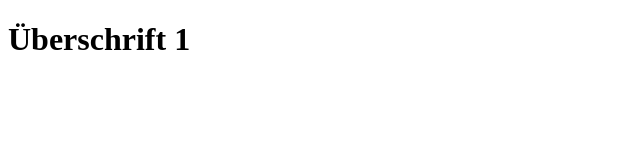
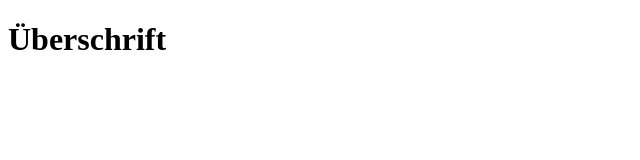
Before and after one commit to IU-Webprogrammierung/webprogrammierung-Lorena51, a plain HTML site: page index.html in a window 1280 px wide. Shown: the full height of the page, 0-640 px from the left. Drawn offline with Linux system fonts and the light colour scheme.

Commit message:
Erster Grundaufbau

```diff
--- a/index.html
+++ b/index.html
@@ -6,6 +6,7 @@
     <title>Document</title>
 </head>
 <body>
-    <h1>Überschrift 1</h1>
+    <h1>Überschrift</h1>
+
 </body>
 </html>
```
Also changed, not shown: footer_component.html (added, +8 -0 lines), header_component.html (added, +3 -0 lines), page_0_start_page.html (added, +13 -0 lines), page_1_last_theater.html (added, +13 -0 lines), page_2_acting.html (added, +12 -0 lines), page_3_actors.html (added, +4 -0 lines), page_4_stage_elements.html (added, +6 -0 lines), page_5_stage.html (added, +9 -0 lines), page_6_diy.html (added, +8 -0 lines), page_data_security.html (added, +1 -0 lines), page_impressum.html (added), styles.css (added).
